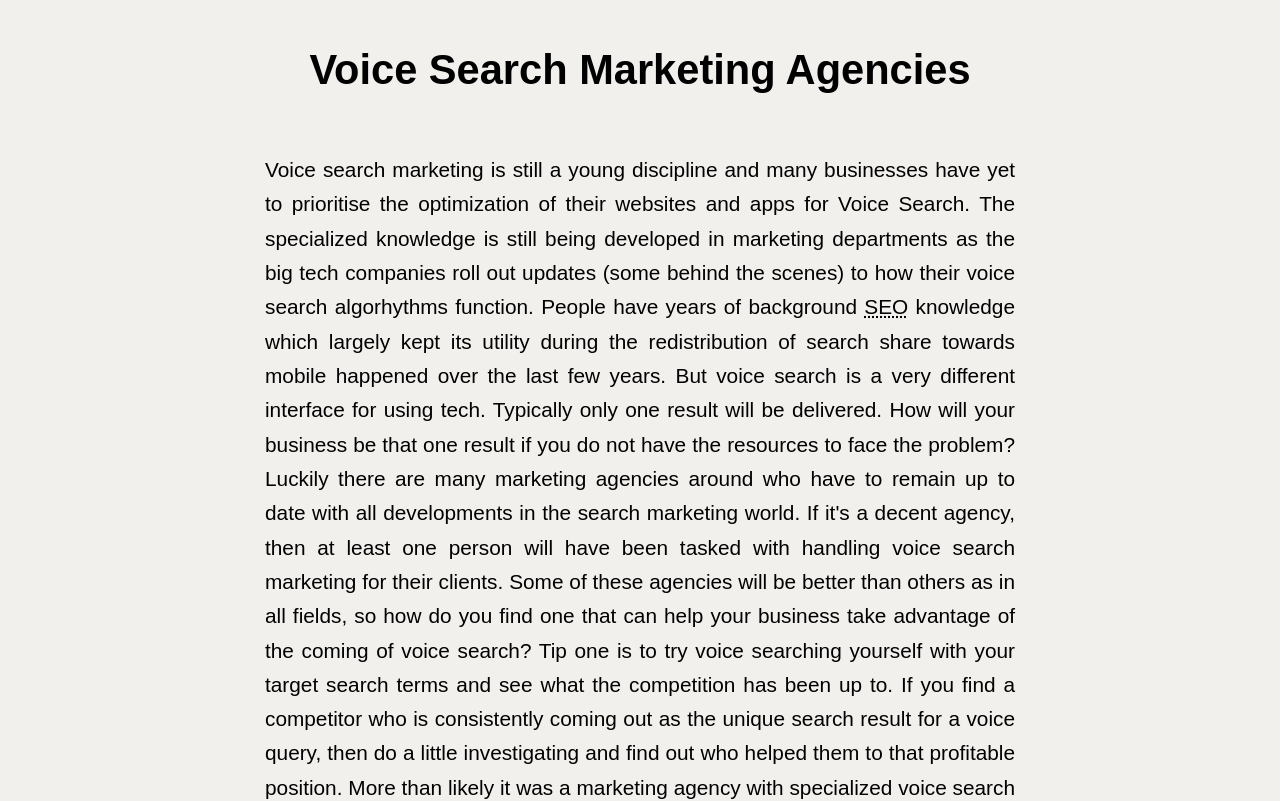
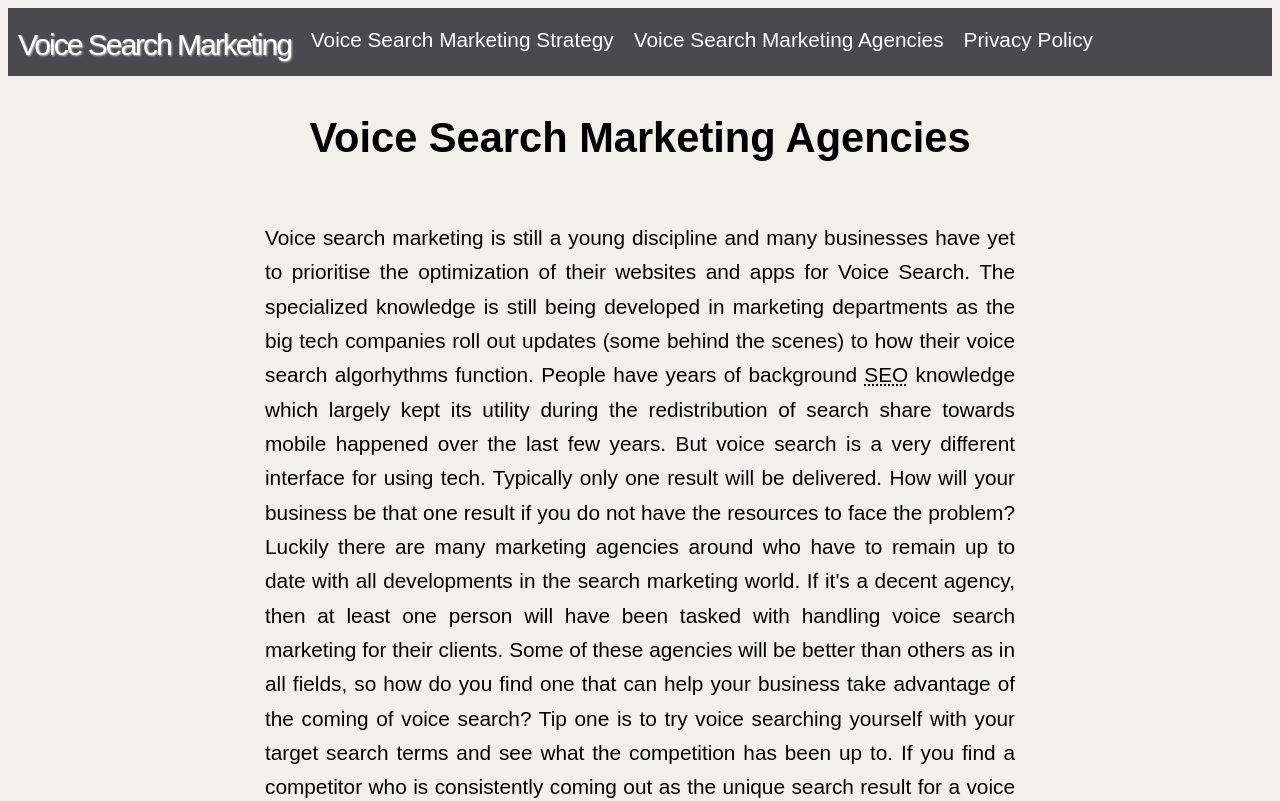
Before and after one commit to Blueboots/vsm, a plain HTML site: page agencies.html in a window 1280 px wide. Shown: the top 801 px of the page. Drawn offline with Linux system fonts and the light colour scheme.

Commit message:
Nav bar replaces footer links list

```diff
--- a/agencies.html
+++ b/agencies.html
@@ -35,6 +35,14 @@ j=d.createElement(s),dl=l!='dataLayer'?'&l='+l:'';j.async=true;j.src=
 height="0" width="0" style="display:none;visibility:hidden"></iframe></noscript>
 <!-- End Google Tag Manager (noscript) -->
 
+	<nav>
+  <a id="logo" href="http://www.voicesearchmarketing.com">Voice Search Marketing</a>
+  <a href="http://www.voicesearchmarketing.com/strategy.html">Voice Search Marketing Strategy</a>
+  <a href="http://www.voicesearchmarketing.com/agencies.html">Voice Search Marketing Agencies</a>
+  <a href="http://www.voicesearchmarketing.com/privacy.html">Privacy Policy</a>
+</nav>
+
+
 <main>
   <h1>Voice Search Marketing Agencies</h1>
 
@@ -53,9 +61,7 @@ Tip one is to try voice searching yourself with your target search terms and see
 
 <p>Here are the contact details for some voice search marketing agencies who seem to be doing a good job.</p>
 
-<a href="http://www.voicesearchmarketing.com">Home</a>
-<a href="http://www.voicesearchmarketing.com/strategy.html">Voice search marketing strategy</a>
-<a href="http://www.voicesearchmarketing.com/privacy.html">Privacy Policy </a>
+
 	</main>
 <!--	<script src="vsm-js-scripts.js"></script> -->
 	</body>
```
